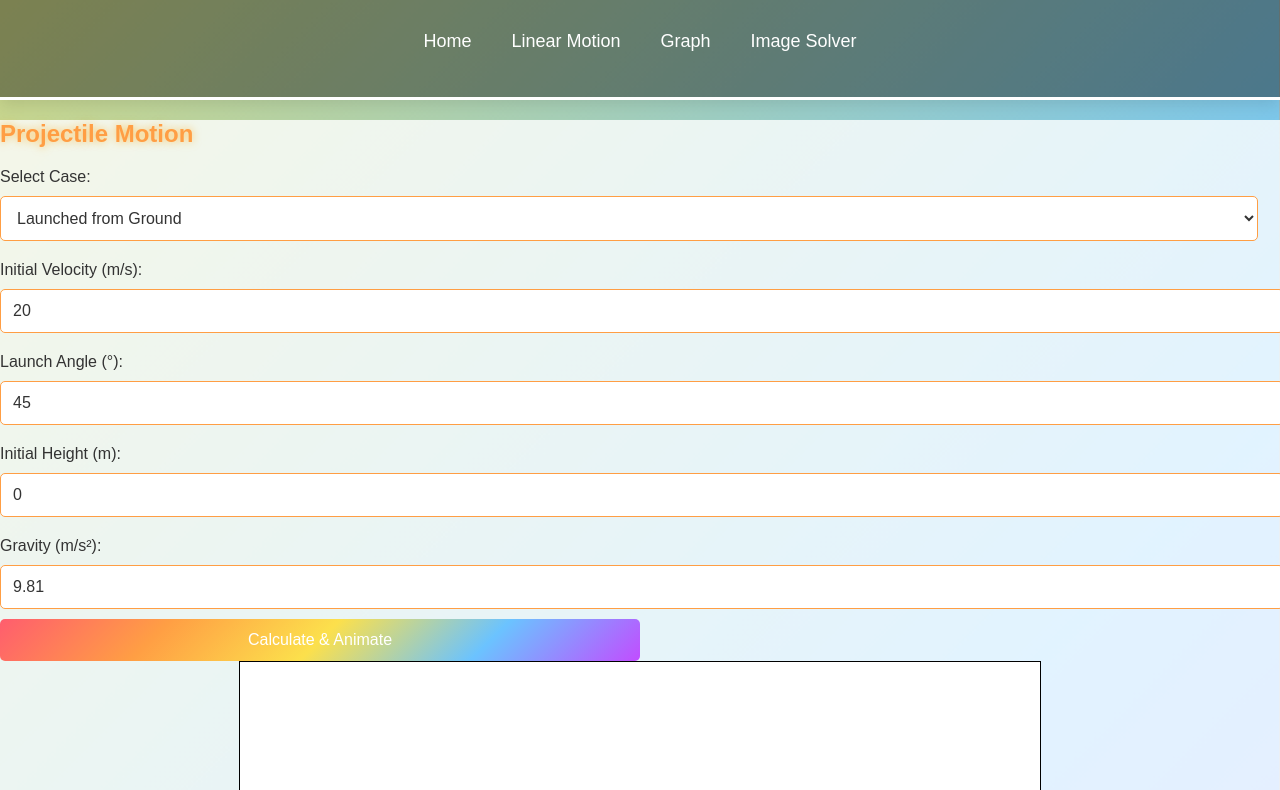
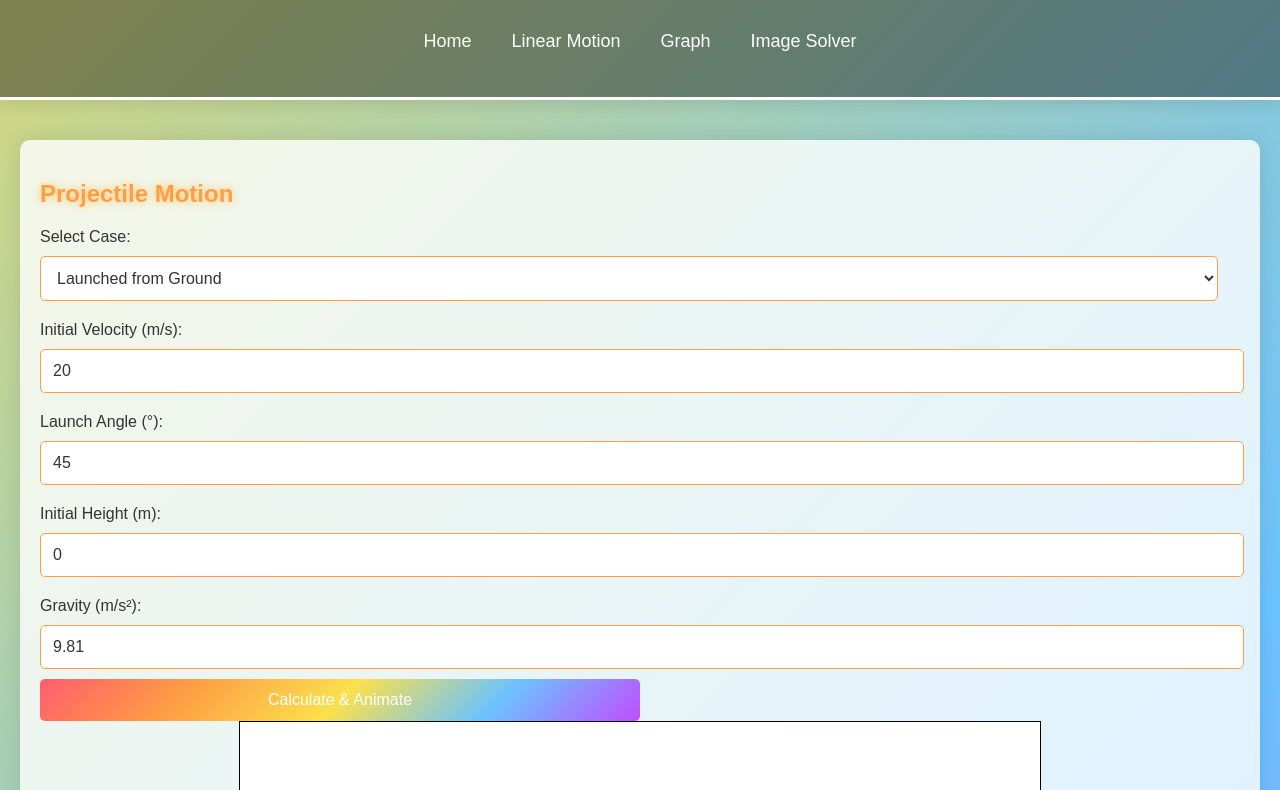
Before and after one commit to NiniPerth/TheKineticx, a plain HTML site: page index.html in a window 1280 px wide. Shown: the part 144-934 px from the top of the page. Drawn offline with Linux system fonts and the light colour scheme.

Commit message:
Update index.html

```diff
--- a/index.html
+++ b/index.html
@@ -51,15 +51,15 @@
             text-shadow: 0 0 10px rgba(255, 105, 180, 0.6);
         }
         main {
-            padding: auto;
+            padding: 20px;
             color: #333;
         }
         section {
             background: rgba(255, 255, 255, 0.8); /* Light translucent background */
-            margin: auto 0;
-            padding: auto;
-            border-radius: auto;
-            box-shadow: 0 0 auto rgba(0, 0, 0, 0.1);
+            margin: 20px 0;
+            padding: 20px;
+            border-radius: 10px;
+            box-shadow: 0 0 20px rgba(0, 0, 0, 0.1);
         }
         h2 {
             color: #ff9e44; /* Rainbow orange */
```
